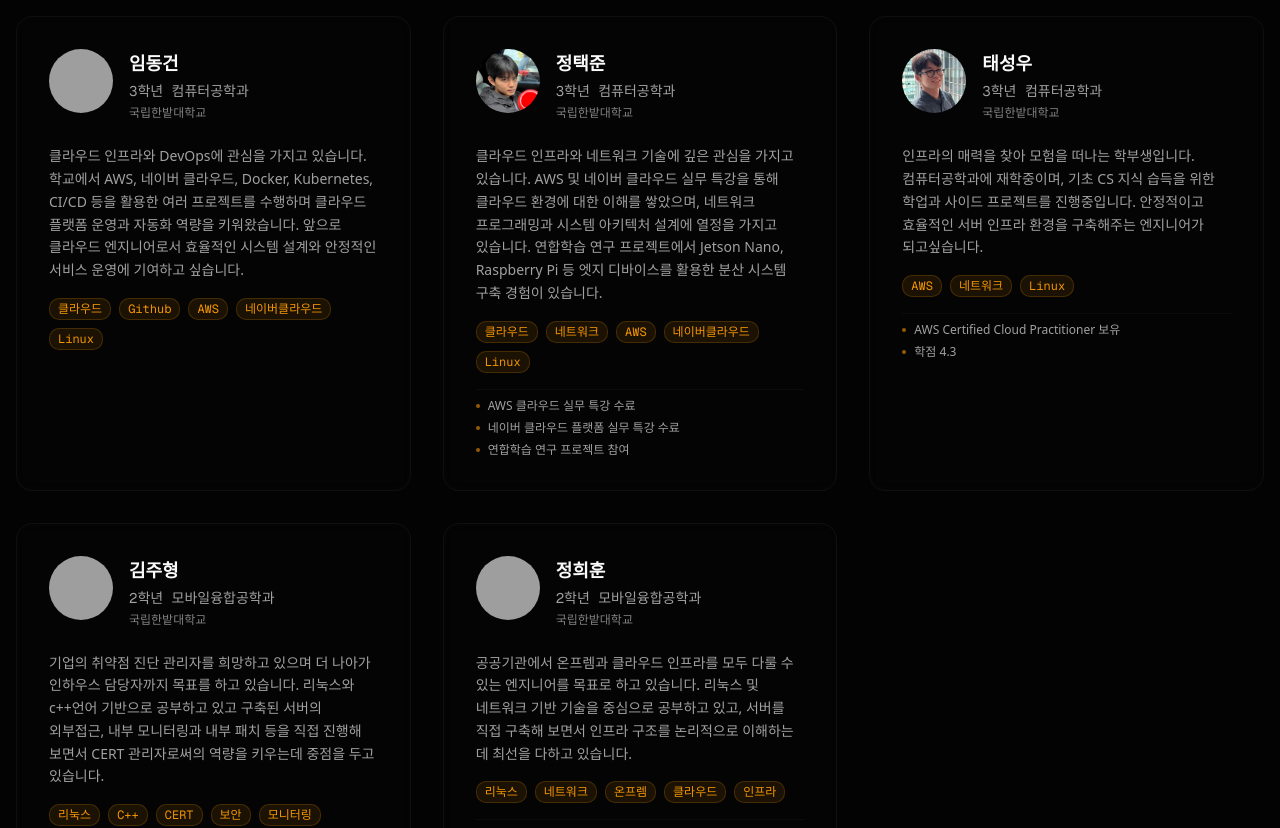
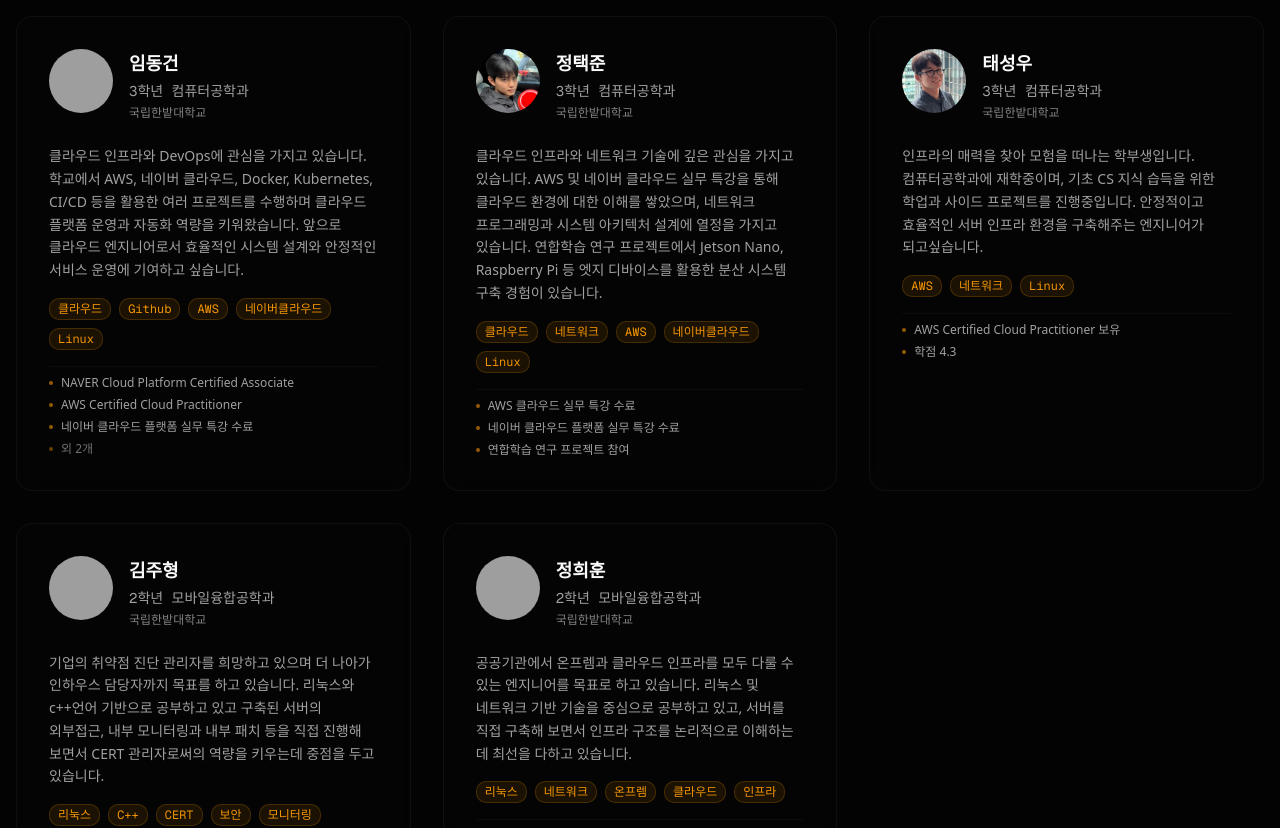
Before and after one commit to nangman-infra/nangman-infra-web, a Next.js app in the folder frontend/: page /members in a window 1280 px wide. Shown: the part 861-1689 px from the top of the page. Built offline with nearby package versions, Linux system fonts and the light colour scheme; grey boxes are pictures that could not be loaded.

Commit message:
fix: MemberCard에서 certifications도 표시하도록 수정

```diff
--- a/frontend/components/members/MemberCard.tsx
+++ b/frontend/components/members/MemberCard.tsx
@@ -129,6 +129,33 @@ export function MemberCard({
             </div>
           </div>
         )}
+
+        {/* Certifications - achievements가 없을 때 표시 */}
+        {!member.achievements && member.certifications && member.certifications.length > 0 && (
+          <div className="pt-2 border-t border-border/20">
+            <div className={`grid grid-cols-1 ${isSenior ? "gap-2" : "gap-1.5"}`}>
+              {member.certifications.slice(0, 3).map((cert, idx) => (
+                <div
+                  key={idx}
+                  className="flex items-center gap-2 text-xs text-muted-foreground"
+                >
+                  <span
+                    className={`rounded-full bg-primary/60 shrink-0 ${
+                      isSenior ? "w-1.5 h-1.5" : "w-1 h-1"
+                    }`}
+                  />
+                  <span>{cert.name}</span>
+                </div>
+              ))}
+              {member.certifications.length > 3 && (
+                <div className="flex items-center gap-2 text-xs text-muted-foreground/70">
+                  <span className={`rounded-full bg-primary/40 shrink-0 ${isSenior ? "w-1.5 h-1.5" : "w-1 h-1"}`} />
+                  <span>외 {member.certifications.length - 3}개</span>
+                </div>
+              )}
+            </div>
+          </div>
+        )}
       </div>
     </motion.div>
   );
```
